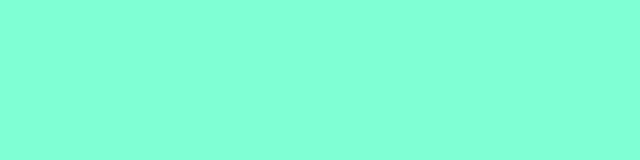
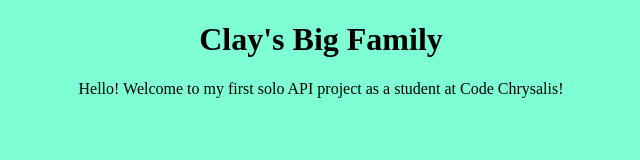
Before and after one commit to tlightk/apisoloproject, a website: page client/index.html in a window 1280 px wide. Shown: the whole page, without its empty margins (319-959 px from the left). Drawn offline with Linux system fonts and the light colour scheme.

Commit message:
cleaned up some code

```diff
--- a/client/client.js
+++ b/client/client.js
@@ -1 +1,6 @@
-// the javascript for for html goes here
+window.onload = () => {
+    const paragraphElement = document.createElement('p');
+    paragraphElement.setAttribute('id', 'introduction')
+    paragraphElement.innerText = 'Hello! Welcome to my first solo API project as a student at Code Chrysalis!';
+    document.body.appendChild(paragraphElement);
+};
--- a/client/index.html
+++ b/client/index.html
@@ -7,6 +7,8 @@
     <title>Document</title>
 </head>
 <body>
-    <script src="client.js"></script>
+    <h1 id="title">Clay's Big Family</h1>
+
 </body>
+<script src="client.js"></script>
 </html>
--- a/client/styles.css
+++ b/client/styles.css
@@ -1,3 +1,9 @@
 body {
     background-color: aquamarine;
 }
+h1 {
+    text-align: center;
+}
+#introduction {
+    text-align: center;
+}
```
Also changed, not shown: app.js (+0 -31 lines).
